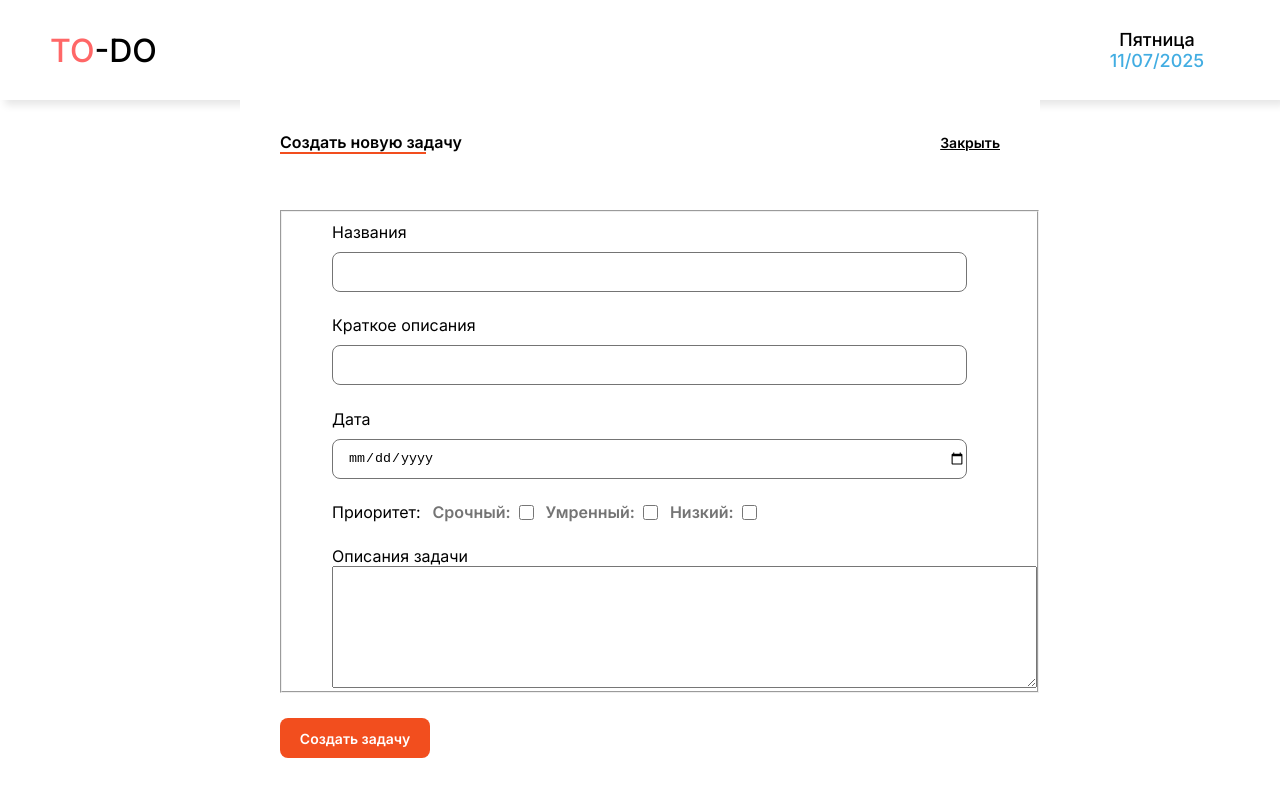
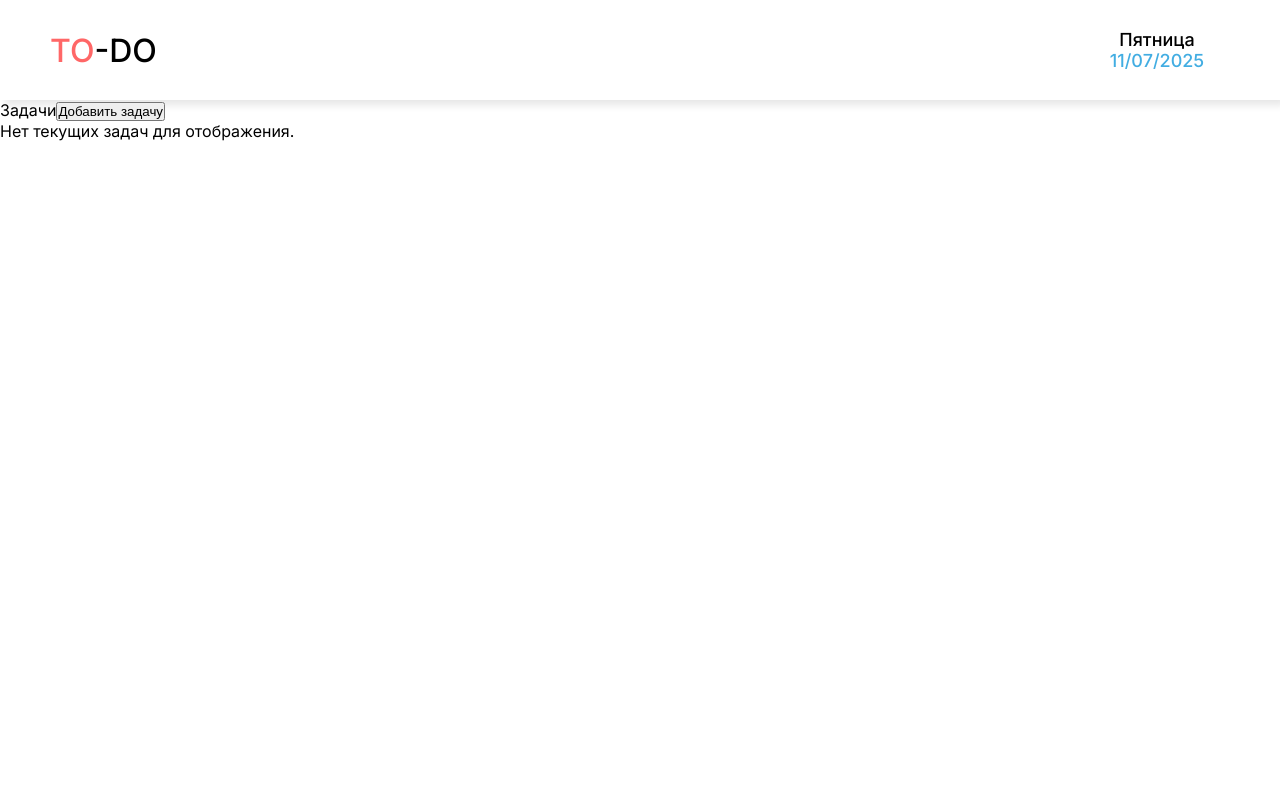
Before and after one commit to 6QWERTY9/TODO-LIST, a React (Vite) app in the folder frontend/: page / in a window 1280 px wide. Shown: the top 796 px of the page. Built offline with nearby package versions, Linux system fonts and the light colour scheme.

Commit message:
add "@widgets/taskSection"

```diff
--- a/frontend/src/app/App.tsx
+++ b/frontend/src/app/App.tsx
@@ -1,18 +1,13 @@
-
-import { CreateTask } from "@features/createTask"
-
-
 import { Header } from "@shared/components/header"
+import { TaskSection } from "@widgets/taskSection"
 
 import { BrowserRouter } from "react-router-dom"
 function App() {
 
   return (
     <BrowserRouter>
-      <Header/>
-
-
-      <CreateTask open={true}/>
+    <Header/>
+      <TaskSection/>
     </BrowserRouter>
   )
 }
--- a/frontend/src/features/createTask/model/createTaskProps.ts
+++ b/frontend/src/features/createTask/model/createTaskProps.ts
@@ -1,3 +1,4 @@
 export interface CreateTaskProps {
     open: boolean;
+    onClose: () => void;
 }
--- a/frontend/src/features/createTask/model/index.ts
+++ b/frontend/src/features/createTask/model/index.ts
@@ -3,10 +3,11 @@ import { validationSchema } from "./validationSchema"
 
 import type { CreateTaskFormProps } from "./createTaskFormProps"
 import type { CreateTaskProps } from "./createTaskProps"
+import type { TaskData } from "./taskData"
 
 
 
 
 export {validationSchema}
 
-export type {CreateTaskFormProps, CreateTaskProps  }
+export type {CreateTaskFormProps, CreateTaskProps, TaskData  }
--- /dev/null
+++ b/frontend/src/features/createTask/model/taskData.ts
@@ -0,0 +1,10 @@
+export interface TaskData {
+    id: string;
+    title: string;
+    shortDesc: string;
+    isExtreme: boolean;
+    isModerate: boolean;
+    isLow: boolean;
+    date: string;
+    description: string;
+}
--- a/frontend/src/features/createTask/ui/CreateTask.tsx
+++ b/frontend/src/features/createTask/ui/CreateTask.tsx
@@ -1,22 +1,20 @@
 import { useFormik } from "formik"
 import { validationSchema } from "../model"
-import type { CreateTaskFormProps, CreateTaskProps } from "../model"
+import type { CreateTaskProps, TaskData } from "../model"
 
 import css from './index.module.scss';
-import { useState } from "react";
 
-export const CreateTask: React.FC<CreateTaskProps> = ({open}) => {
-  const [isOpen, setIsOpen] = useState(open);
+import { getAllSavedTask, saveAllTasks } from "@shared/util/localStorageUtils";
 
-  const handleClose = () => {
-    setIsOpen(false)
-  }
+
+export const CreateTask: React.FC<CreateTaskProps> = ({open, onClose}) => {
+
   return (
-    <dialog open={isOpen} className={css.create_task_wrapper}>
+    <dialog open={open} aria-modal={true} className={css.create_task_wrapper}>
       <div className={css.create_task_content}>
         <div className={css.create_task_top_content}>
           <span className={css.create_task_title}>Создать новую задачу</span>
-          <button onClick={handleClose} className={css.create_task_close_btn}>Закрыть</button>
+          <button onClick={onClose} className={css.create_task_close_btn}>Закрыть</button>
         </div>
         <CreateTaskForm/>
       </div>
@@ -26,7 +24,7 @@ export const CreateTask: React.FC<CreateTaskProps> = ({open}) => {
 
 
 const CreateTaskForm: React.FC = () => {
-  const formik = useFormik<CreateTaskFormProps>({
+  const formik = useFormik<Omit<TaskData, 'id'>>({
     initialValues: {
       title: '',
       shortDesc: '',
@@ -38,20 +36,13 @@ const CreateTaskForm: React.FC = () => {
     },
     validationSchema: validationSchema,
     onSubmit: (values) => {
-      console.log('Formik данные для сохранения:');
-      try {
+      const newId = Date.now().toString();
+      const newTask: TaskData = {...values, id: newId};
 
-        const jsonData = JSON.stringify(values);
-
-        localStorage.setItem('taskData', jsonData);
-
-        console.log('Данные успешно сохранены в localStorage:', values);
-        alert('Задача сохранена в локальное хранилище браузера.');
-        formik.resetForm();
-      } catch (error) {
-        console.error('Ошибка при сохранении в localStorage:', error);
-        alert('Не удалось сохранить данные (возможно, переполнено хранилище)');
-      }
+      const existinTasks = getAllSavedTask();
+      const updatedTask = [...existinTasks, newTask];
+      saveAllTasks(updatedTask);
+      formik.resetForm();
     }
   })
   return (
--- a/frontend/src/shared/util/index.ts
+++ b/frontend/src/shared/util/index.ts
@@ -1,8 +1,6 @@
-import { getSavedTaskData } from "./getSavedTaskData";
+
 import { mapTaskDataToCardProps } from "./taskMapper";
 
 
-import type { TaskData } from "./getSavedTaskData";
-export {getSavedTaskData}
 
-export type {TaskData, mapTaskDataToCardProps}
+export {mapTaskDataToCardProps}
--- /dev/null
+++ b/frontend/src/shared/util/localStorageUtils.ts
@@ -0,0 +1,27 @@
+import type { TaskData } from "@features/createTask";
+
+const STORAGE_KEY = 'allTask';
+
+export function getAllSavedTask(): TaskData[] {
+    const savedDataString = localStorage.getItem(STORAGE_KEY);
+
+    if (savedDataString) {
+        try {
+            const dataArray: TaskData[] = JSON.parse(savedDataString);
+            return dataArray
+        } catch(error) {
+            console.error("Ошибка при парсинге данных из localStorage:", error);
+            return [];
+        }
+    }
+
+    return []
+}
+
+export function saveAllTasks(tasks: TaskData[]): void {
+    try {
+        localStorage.setItem(STORAGE_KEY, JSON.stringify(tasks));
+    } catch (error) {
+        console.error("Ошибка при сохранении в localStorage:", error);
+    }
+}
--- a/frontend/src/widgets/taskSection/ui/Tasksection.tsx
+++ b/frontend/src/widgets/taskSection/ui/Tasksection.tsx
@@ -1,15 +1,46 @@
-import { TaskCard } from "@entities/TaskCard";
-import { getSavedTaskData } from "@shared/util"
+import { useEffect, useState } from "react";
+import { TaskCard, type TaskCardProps } from "@entities/TaskCard";
+import { getAllSavedTask } from "@shared/util/localStorageUtils";
+import { mapTaskDataToCardProps } from "@shared/util";
+import { CreateTask } from "@features/createTask";
 
 export const TaskSection = () => {
-  const data = getSavedTaskData();
+  const [tasks, setTasks] = useState<TaskCardProps[]>([]);
+  const [showAddTask, setShowAddTask] = useState(false);
+
+  const handleOpen = () => {
+    setShowAddTask(true);
+  }
+  const handleClose = () => {
+    setShowAddTask(false);
+  }
+
+  useEffect(() => {
+    const rawDataArray = getAllSavedTask();
+
+    const formattedTasks = rawDataArray.map(mapTaskDataToCardProps);
+
+    setTasks(formattedTasks);
+  }, []);
+
+
   return (
     <section>
-      <span>Задачи</span>
+      <div>
+        <span>Задачи</span>
+        <button onClick={handleOpen}>Добавить задачу</button>
+      </div>
 
       <div>
-
+        {tasks.length > 0 ? (
+          tasks.map(task => (
+            <TaskCard key={task.id} {...task}/>
+          ))
+        ) : (
+          <p>Нет текущих задач для отображения.</p>
+        )}
       </div>
+      <CreateTask open={showAddTask} onClose={handleClose}/>
     </section>
   )
 }
```
Also changed, not shown: frontend/src/shared/util/getSavedTaskData.ts (deleted, +0 -24 lines), frontend/public/icons/add.svg (added).
